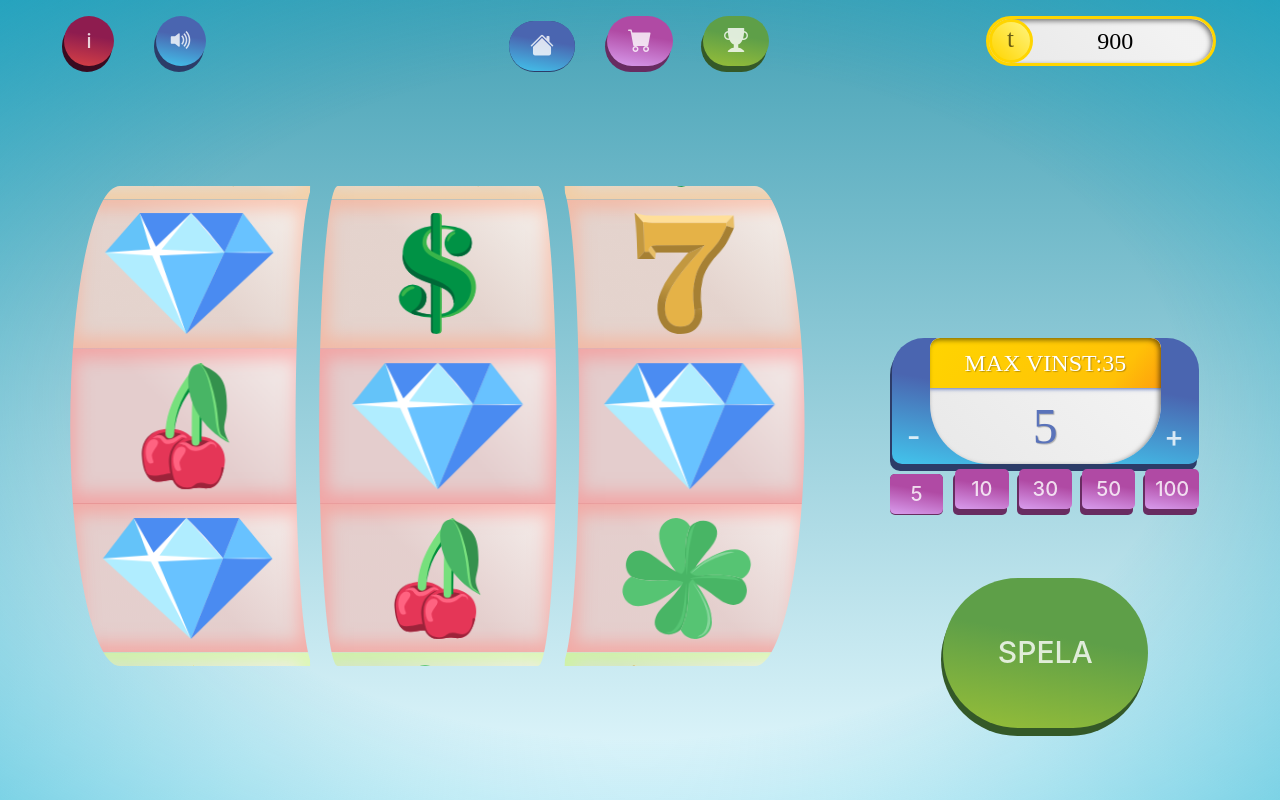
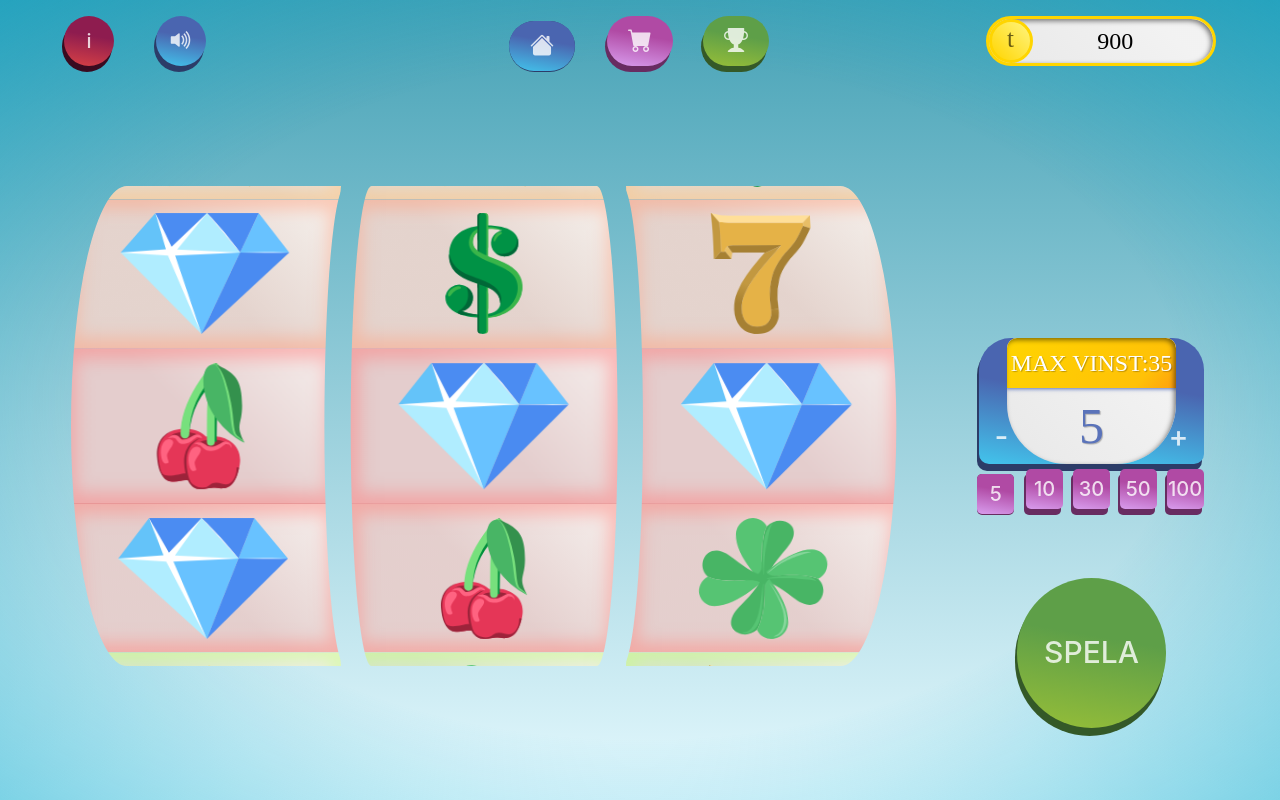
Before and after one commit to ztipsamme/jontastic-slots, a Vue app: page / in a window 1280 px wide. Built offline with nearby package versions, Linux system fonts and the light colour scheme; a web font is replaced by a local one.

Commit message:
Fix for bet

```diff
--- a/src/components/SlotMachineComp.vue
+++ b/src/components/SlotMachineComp.vue
@@ -545,7 +545,9 @@
 
         this.staticBet = 0
 
-        if (this.tokens.tokens.sum < this.tokens.tokens.bet) {
+        if (this.tokens.tokens.sum === 0) {
+          this.tokens.tokens.bet = this.tokens.tokens.startBet
+        } else if (this.tokens.tokens.sum < this.tokens.tokens.bet) {
           this.tokens.tokens.bet = this.tokens.tokens.sum
         }
 
@@ -728,7 +730,7 @@
 <style lang="scss">
   .main-machine {
     display: grid;
-    grid-template-columns: repeat(3, 1fr);
+    grid-template-columns: repeat(2, 1fr) 249px;
     grid-template-rows: repeat(3, 1fr);
     gap: 5vw;
     width: 100%;
```
